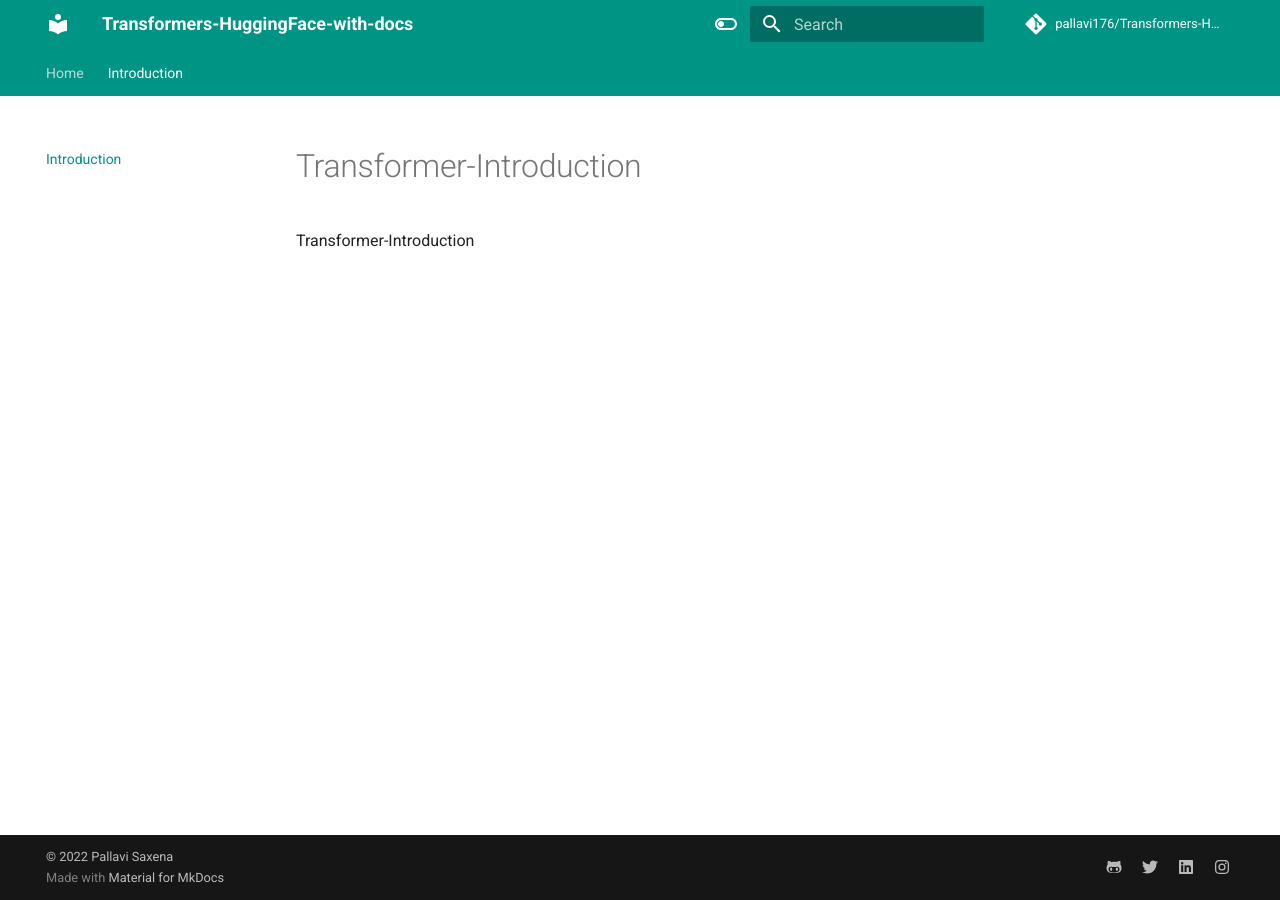
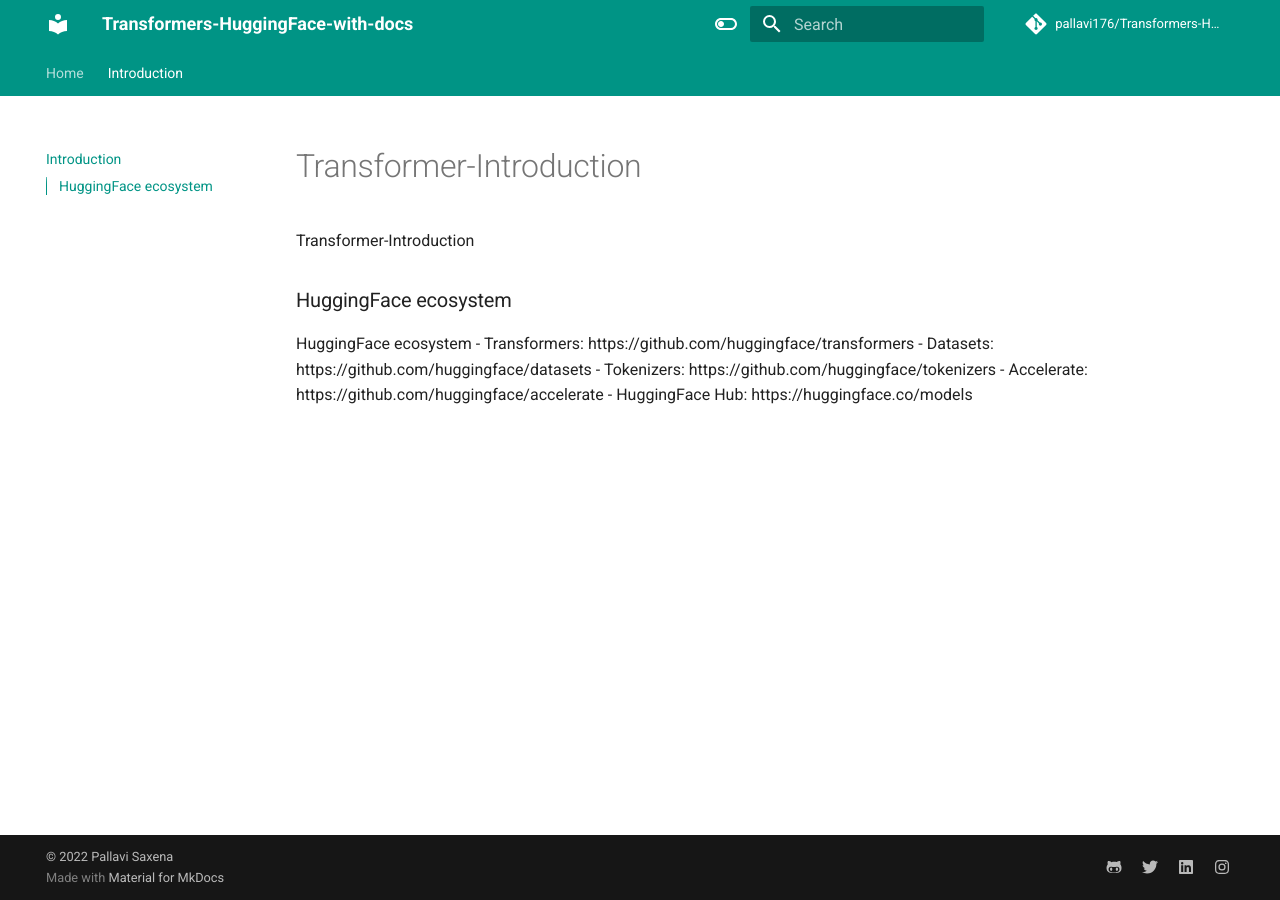
Before and after one commit to pallavi176/Transformers-HuggingFace-with-docs, an MkDocs documentation site: the page built from docs/1transformer-intro.md, in a window 1280 px wide. Built offline with MkDocs 1.6.1 and Material for MkDocs 9.7.7, drawn with Linux system fonts in a browser that asks for light colours; comment, search, counter and statistics services are not loaded.

Commit message:
docs updated

```diff
--- a/docs/1transformer-intro.md
+++ b/docs/1transformer-intro.md
@@ -1,2 +1,10 @@
 # Transformer-Introduction
 Transformer-Introduction
+
+### HuggingFace ecosystem
+HuggingFace ecosystem
+- Transformers: https://github.com/huggingface/transformers
+- Datasets: https://github.com/huggingface/datasets
+- Tokenizers: https://github.com/huggingface/tokenizers
+- Accelerate: https://github.com/huggingface/accelerate
+- HuggingFace Hub: https://huggingface.co/models
--- a/requirements.txt
+++ b/requirements.txt
@@ -1 +1,2 @@
 mkdocs-material
+transformers[sentencepiece]
```
